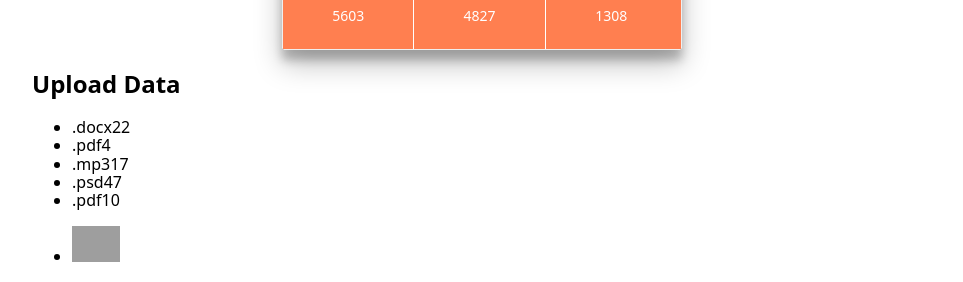
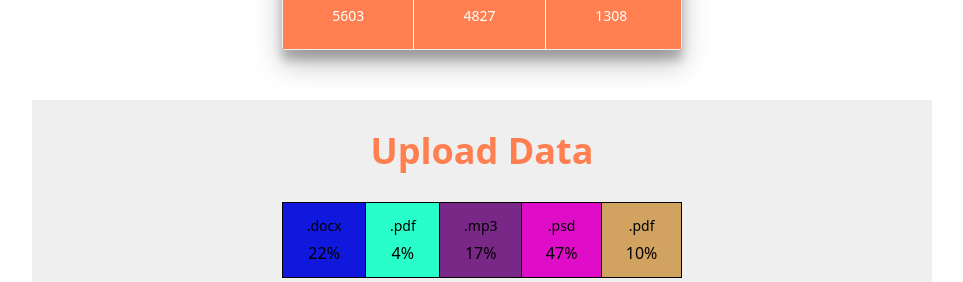
Before and after one commit to mhodunov/goit-react-hw-01-components, a React (Create React App) app: page / in a window 1280 px wide. Shown: the part 514-796 px from the top of the page, without its empty margins (158-1121 px from the left). Built offline with nearby package versions, Linux system fonts and the light colour scheme; grey boxes are pictures that could not be loaded.

Commit message:
styles: add styles for Statistics component

```diff
--- a/src/Statistics/Statistics.js
+++ b/src/Statistics/Statistics.js
@@ -1,21 +1,27 @@
 import React from 'react';
 import statisticalData from './statistical-data.json';
 import PropTypes from 'prop-types';
+import styles from './Statistics.module.css';
+
+const randomColor = () =>  '#' + Math.floor(Math.random() * 16777215).toString(16);
 
 const Statistics = ({title, stats}) => (
 
-  <section className="statistics">
-  {title && (<h2 className="title">{title}</h2>)}
+  <section className={styles.statistics}>
+  {title && (<h2 className={styles.title}>{title}</h2>)}
 
-  <ul className="stat-list">
+  <ul className={styles.statList}>
 
     {stats.map(({id, label, percentage})=>(
       <li
       key={id}
-      className="item"
+      className={styles.item}
+      style={{
+              backgroundColor: randomColor(),
+            }}
       >
-      <span className="label">{label}</span>
-      <span className="percentage">{percentage}</span>
+      <span className={styles.label}>{label}</span>
+      <span className={styles.percentage}>{percentage}%</span>
     </li>
     ))}
 
--- /dev/null
+++ b/src/Statistics/Statistics.module.css
@@ -0,0 +1,51 @@
+.statistics {
+  width: 100%;
+  background-color: #efefef;
+  margin-top: 50px;
+  margin-bottom: 50px;
+  padding-top: 30px;
+  padding-bottom: 30px;
+  text-align: center;
+}
+
+.title {
+  font-weight: 700;
+  margin-top: 0;
+  padding: 0;
+  font-size: 36px;
+  color: coral;
+}
+
+.statList {
+  list-style: none;
+  max-width: 400px;
+  display: flex;
+  flex-wrap: wrap;
+  text-align: center;
+  margin: 0px auto;
+  padding: 0;
+}
+
+.item {
+  padding: 15px;
+  flex-grow: 1;
+  margin: 0px;
+  border: 1px solid black;
+}
+
+.item:not(:first-child) {
+  border-left: none;
+}
+
+.label {
+  display: block;
+  font-weight: 500;
+  font-size: 14px;
+  margin-bottom: 10px;
+}
+
+.percentage {
+  display: block;
+  font-weight: 300;
+  font-size: 16px;
+}
```
Also changed, not shown: src/Statistics/Statistics.css (deleted).
